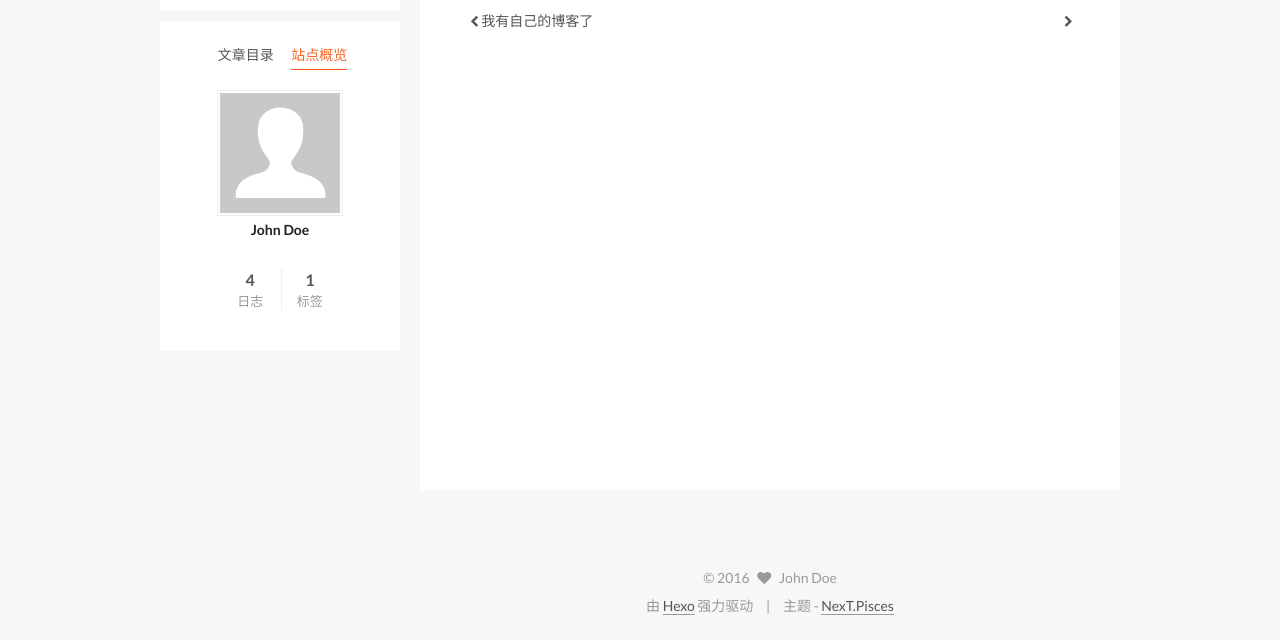
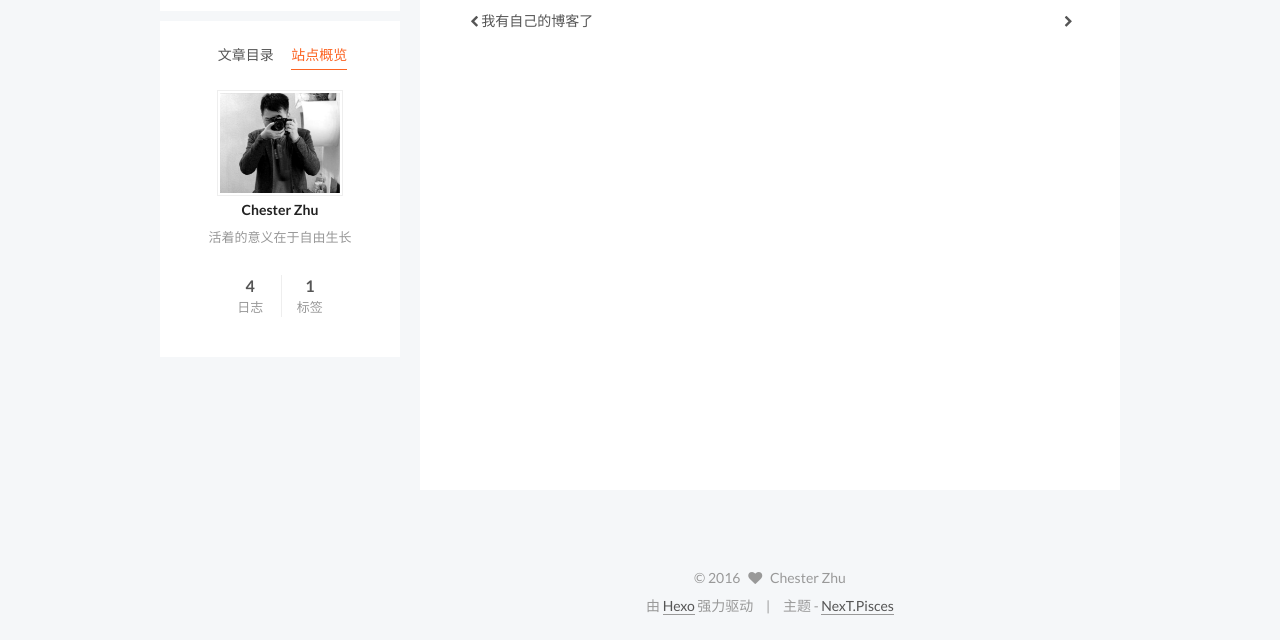
Before and after one commit to zhuguobo/zhuguobo.github.io, a plain HTML site: page 2016/10/12/页面名称/index.html in a window 1280 px wide. Both pictures are taken after a click on the item "站点概览". Shown: the part 213-853 px from the top of the page. Drawn offline with Linux system fonts and the light colour scheme.

Commit message:
Site updated: 2016-10-13 00:56:30

```diff
--- a/2016/10/12/页面名称/index.html
+++ b/2016/10/12/页面名称/index.html
@@ -84,13 +84,16 @@
 
 
 
+<meta name="description" content="活着的意义在于自由生长">
 <meta property="og:type" content="article">
 <meta property="og:title" content="页面名称">
 <meta property="og:url" content="http://yoursite.com/2016/10/12/页面名称/index.html">
 <meta property="og:site_name" content="zhuguobo">
+<meta property="og:description" content="活着的意义在于自由生长">
 <meta property="og:updated_time" content="2016-10-12T12:37:04.704Z">
 <meta name="twitter:card" content="summary">
 <meta name="twitter:title" content="页面名称">
+<meta name="twitter:description" content="活着的意义在于自由生长">
 
 
 
@@ -369,10 +372,10 @@
       <section class="site-overview sidebar-panel ">
         <div class="site-author motion-element" itemprop="author" itemscope itemtype="//schema.org/Person">
           <img class="site-author-image" itemprop="image"
-               src="/images/avatar.gif"
-               alt="John Doe" />
-          <p class="site-author-name" itemprop="name">John Doe</p>
-          <p class="site-description motion-element" itemprop="description"></p>
+               src="/uploads/avatar.jpg"
+               alt="Chester Zhu" />
+          <p class="site-author-name" itemprop="name">Chester Zhu</p>
+          <p class="site-description motion-element" itemprop="description">活着的意义在于自由生长</p>
         </div>
         <nav class="site-state motion-element">
           <div class="site-state-item site-state-posts">
@@ -439,7 +442,7 @@
   <span class="with-love">
     <i class="fa fa-heart"></i>
   </span>
-  <span class="author" itemprop="copyrightHolder">John Doe</span>
+  <span class="author" itemprop="copyrightHolder">Chester Zhu</span>
 </div>
 
 <div class="powered-by">
--- a/css/main.css
+++ b/css/main.css
@@ -1558,7 +1558,7 @@ pre .javascript .function {
   width: 4px;
   height: 4px;
   border-radius: 50%;
-  background: #abb404;
+  background: #6ff;
 }
 .links-of-blogroll {
   font-size: 13px;
```
Also changed, not shown: 2016/10/11/hello-world/index.html (+5 -5 lines), 2016/10/12/今天 。明天后天/index.html (+5 -5 lines), 2016/10/12/文章题目/index.html (+5 -5 lines), archives/2016/10/index.html (+8 -5 lines), archives/2016/index.html (+8 -5 lines), archives/index.html (+8 -5 lines), index.html (+8 -5 lines), tags/生活/index.html (+8 -5 lines), 页面名称/index.html (+8 -5 lines), uploads/avatar.jpg (added).
